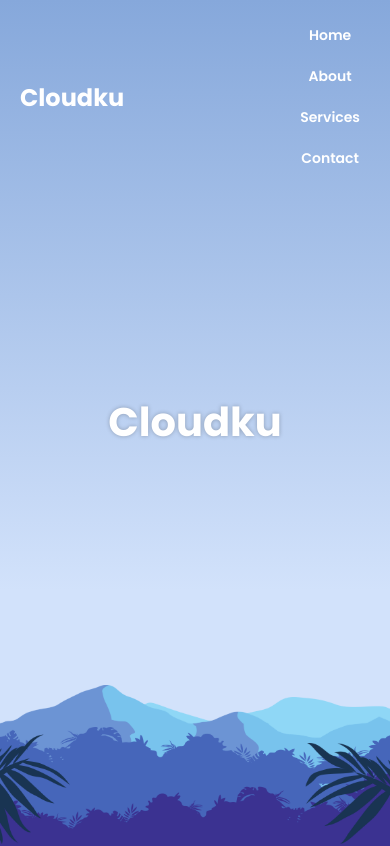
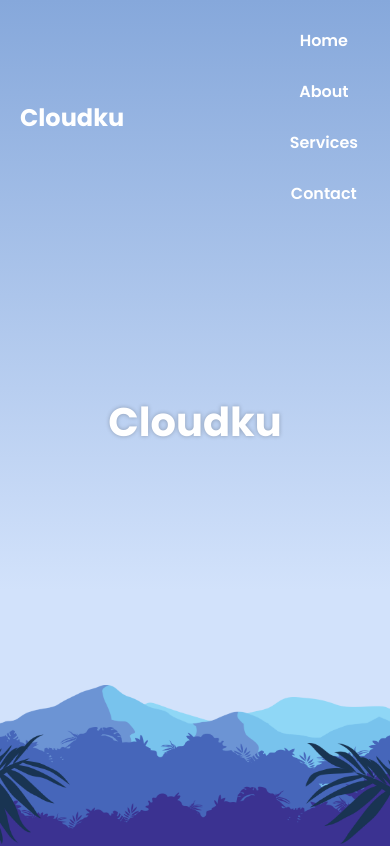
Before and after one commit to CasperCloudku/ANTISARA, a plain HTML site: page index.html in a window 390 px wide. Shown: the top 846 px of the page. Drawn offline with Linux system fonts and the light colour scheme.

Commit message:
Add files via upload

```diff
--- a/style.css
+++ b/style.css
@@ -105,7 +105,7 @@ header nav:hover > a:not(:hover) {
     }
 
     header nav a {
-        padding: 10px 20px;
+        padding: 8px 12px;
         font-size: 16px;
     }
 
@@ -120,15 +120,4 @@ header nav:hover > a:not(:hover) {
     .about h1 {
         font-size: 24px;
     }
-
-    /* Menyesuaikan teks Cloudku di header */
-    header h1 {
-        font-size: 24px; /* Ubah ukuran teks Cloudku */
-    }
-
-    /* Menyesuaikan navigasi di header */
-    header nav a {
-        padding: 5px 10px; /* Ubah padding navigasi */
-        font-size: 14px; /* Ubah ukuran teks navigasi */
-    }
 }
```
